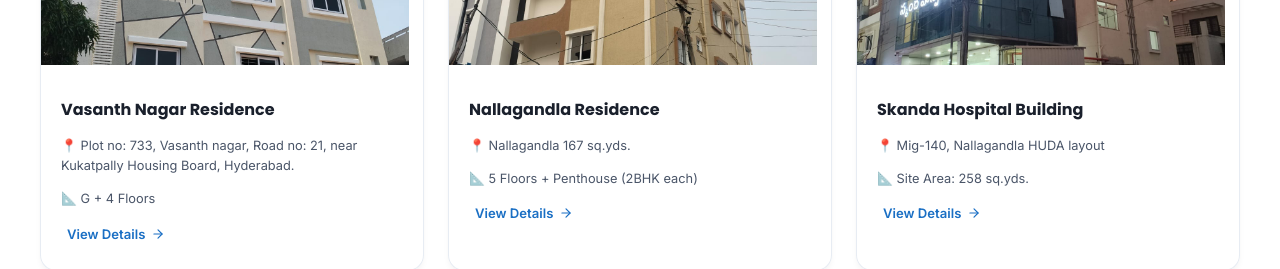
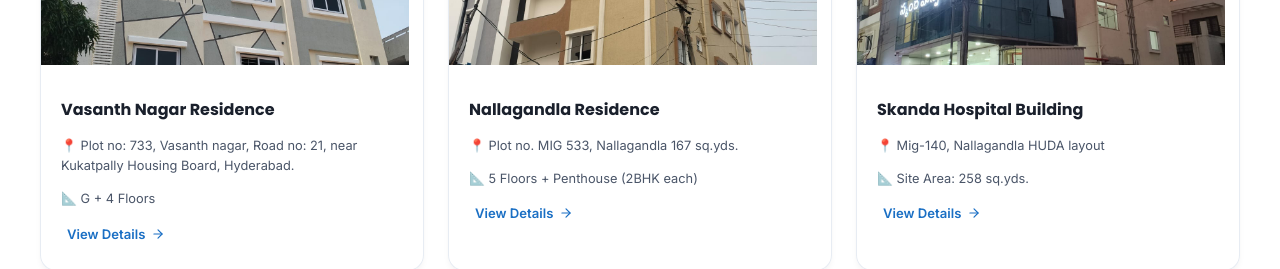
Before and after one commit to BasithRahul/brickBoltSPP, a React (Vite) app in the folder client/: page /projects in a window 1280 px wide. Shown: the part 820-1089 px from the top of the page. Built offline with nearby package versions, Linux system fonts and the light colour scheme.

Commit message:
Update plot number for Nallagandla Residence (Plot no. MIG 533)

```diff
--- a/client/src/pages/Projects.jsx
+++ b/client/src/pages/Projects.jsx
@@ -21,7 +21,7 @@ const projects = [
     id: 3,
     title: "Nallagandla Residence",
     category: "Residential",
-    location: "Nallagandla 167 sq.yds.",
+    location: "Plot no. MIG 533, Nallagandla 167 sq.yds.",
     area: "5 Floors + Penthouse (2BHK each)",
     year: "Ongoing",
     color: "#1a6fc4",
```
